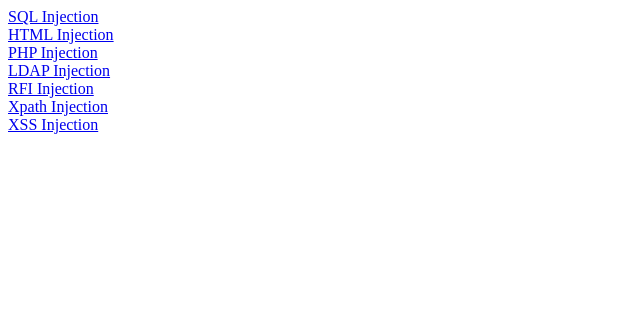
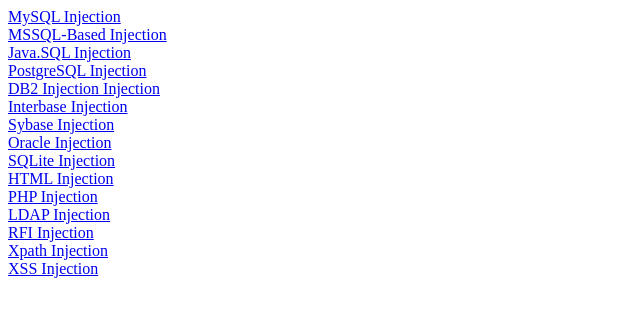
Before and after one commit to nvk681/web_application_for_demo, a Flask app: page /forms in a window 1280 px wide. Shown: the top 317 px of the page, without its empty margins (0-640 px from the left). Run offline with Flask 2, Linux system fonts and the light colour scheme.

Commit message:
add: html for the attacks

```diff
--- a/app.py
+++ b/app.py
@@ -22,6 +22,28 @@
 
 @app.route('/sql', methods=["GET", 'POST'])
 def sql():
+    first_name = request.args.get('first_name')
+    last_name = request.args.get('last_name')
+    if request.args.get('mysql'):
+        return '<p>failure in MySqlClient</p>', 200
+    if request.args.get('mssql'):
+        return '<p>Failed to save the data SqlException</p>', 200
+    if request.args.get('java'):
+        return '<p>failure in saving data java.sql.SQLException</p>', 200
+    if request.args.get('postgresql'):
+        return '<p>failure in Npgsql.</p>', 200
+    if request.args.get('db2'):
+        return '<p>failure in due to  \[IBM]</p>', 200
+    if request.args.get('interbase'):
+        return '<p>failure in Dynamic SQL Error</p>', 200
+    if request.args.get('sybase'):
+        return '<p>failure in Sybase message:</p>', 200
+    if request.args.get('oracle'):
+        return '<p>failure in saving the data due to Oracle error</p>', 200
+    if request.args.get('sqlite'):
+        return '<p>failure in saving the data due to SQLITE_ERROR</p>', 200
+    if first_name and last_name:
+        return '<p> Saved the data', 200
     return render_template('sql.html'), 200
 
 @app.route('/html', methods=["GET", 'POST'])
--- a/templates/forms.html
+++ b/templates/forms.html
@@ -1,17 +1,25 @@
 <html>
   <head>
-    <title>Fill all the forms below</title>
+    <title>click the links to activate your account</title>
     <meta name="viewport" content="width=device-width, initial-scale=1.0">
   </head>
   <body>
     <div class="container">
-        <a href="{{url_for('sql')}}">SQL Injection</a><br>
-        <a href="{{url_for('html')}}">HTML Injection</a><br>
-        <a href="{{url_for('php')}}">PHP Injection</a><br>
-        <a href="{{url_for('ldap')}}">LDAP Injection</a><br>
-        <a href="{{url_for('rfi')}}">RFI Injection</a><br>
-        <a href="{{url_for('xpath')}}">Xpath Injection</a><br>
-        <a href="{{url_for('xss')}}">XSS Injection</a><br>
+        <a href="{{url_for('sql')}}?first_name=First&last_name=Last&mysql=b">MySQL Injection</a><br>
+        <a href="{{url_for('sql')}}?first_name=First&last_name=Last&mssql=b">MSSQL-Based Injection</a><br>
+        <a href="{{url_for('sql')}}?first_name=First&last_name=Last&java=b">Java.SQL Injection</a><br>
+        <a href="{{url_for('sql')}}?first_name=First&last_name=Last&postgresql=b">PostgreSQL Injection</a><br>
+        <a href="{{url_for('sql')}}?first_name=First&last_name=Last&db2=b">DB2 Injection Injection</a><br>
+        <a href="{{url_for('sql')}}?first_name=First&last_name=Last&interbase=b">Interbase Injection</a><br>
+        <a href="{{url_for('sql')}}?first_name=First&last_name=Last&sybase=b">Sybase Injection</a><br>
+        <a href="{{url_for('sql')}}?first_name=First&last_name=Last&oracle=b">Oracle Injection</a><br>
+        <a href="{{url_for('sql')}}?first_name=First&last_name=Last&sqlite=b">SQLite Injection</a><br>
+        <a href="{{url_for('html')}}?first_name=First&last_name=Last">HTML Injection</a><br>
+        <a href="{{url_for('php')}}?first_name=First&last_name=Last">PHP Injection</a><br>
+        <a href="{{url_for('ldap')}}?first_name=First&last_name=Last">LDAP Injection</a><br>
+        <a href="{{url_for('rfi')}}?first_name=First&last_name=Last">RFI Injection</a><br>
+        <a href="{{url_for('xpath')}}?first_name=First&last_name=Last">Xpath Injection</a><br>
+        <a href="{{url_for('xss')}}?first_name=First&last_name=Last">XSS Injection</a><br>
     </div>
   </body>
 </html>
--- a/templates/html.html
+++ b/templates/html.html
@@ -7,7 +7,7 @@
     <div class="container">
       <h1>Enter you first and last name</h1>
       <br>
-      <form action="" method="post">
+      <form action="" method="get">
         <input type="text" placeholder="First name" name="first_name" value="{{
           request.form.first_name }}">
          <input type="text" placeholder="Last name" name="last_name" value="{{
--- a/templates/ldap.html
+++ b/templates/ldap.html
@@ -7,7 +7,7 @@
     <div class="container">
       <h1>Enter you first and last name</h1>
       <br>
-      <form action="" method="post">
+      <form action="" method="get">
         <input type="text" placeholder="First name" name="first_name" value="{{
           request.form.first_name }}">
          <input type="text" placeholder="Last name" name="last_name" value="{{
--- a/templates/login.html
+++ b/templates/login.html
@@ -7,7 +7,7 @@
     <div class="container">
       <h1>Please login</h1>
       <br>
-      <form action="" method="post">
+      <form action="" method="get">
         <input type="text" placeholder="Username" name="username" value="{{
           request.form.username }}">
          <input type="password" placeholder="Password" name="password" value="{{
--- a/templates/php.html
+++ b/templates/php.html
@@ -7,7 +7,7 @@
     <div class="container">
       <h1>Enter you first and last name</h1>
       <br>
-      <form action="" method="post">
+      <form action="" method="get">
         <input type="text" placeholder="First name" name="first_name" value="{{
           request.form.first_name }}">
          <input type="text" placeholder="Last name" name="last_name" value="{{
--- a/templates/rfi.html
+++ b/templates/rfi.html
@@ -7,7 +7,7 @@
     <div class="container">
       <h1>Enter you first and last name</h1>
       <br>
-      <form action="" method="post">
+      <form action="" method="get">
         <input type="text" placeholder="First name" name="first_name" value="{{
           request.form.first_name }}">
          <input type="text" placeholder="Last name" name="last_name" value="{{
--- a/templates/sql.html
+++ b/templates/sql.html
@@ -7,7 +7,7 @@
     <div class="container">
       <h1>Enter you first and last name</h1>
       <br>
-      <form action="" method="post">
+      <form action="" method="get">
         <input type="text" placeholder="First name" name="first_name" value="{{
           request.form.first_name }}">
          <input type="text" placeholder="Last name" name="last_name" value="{{
--- a/templates/xpath.html
+++ b/templates/xpath.html
@@ -7,7 +7,7 @@
     <div class="container">
       <h1>Enter you first and last name</h1>
       <br>
-      <form action="" method="post">
+      <form action="" method="get">
         <input type="text" placeholder="First name" name="first_name" value="{{
           request.form.first_name }}">
          <input type="text" placeholder="Last name" name="last_name" value="{{
--- a/templates/xss.html
+++ b/templates/xss.html
@@ -7,7 +7,7 @@
     <div class="container">
       <h1>Enter you first and last name</h1>
       <br>
-      <form action="" method="post">
+      <form action="" method="get">
         <input type="text" placeholder="First name" name="first_name" value="{{
           request.form.first_name }}">
          <input type="text" placeholder="Last name" name="last_name" value="{{
```
